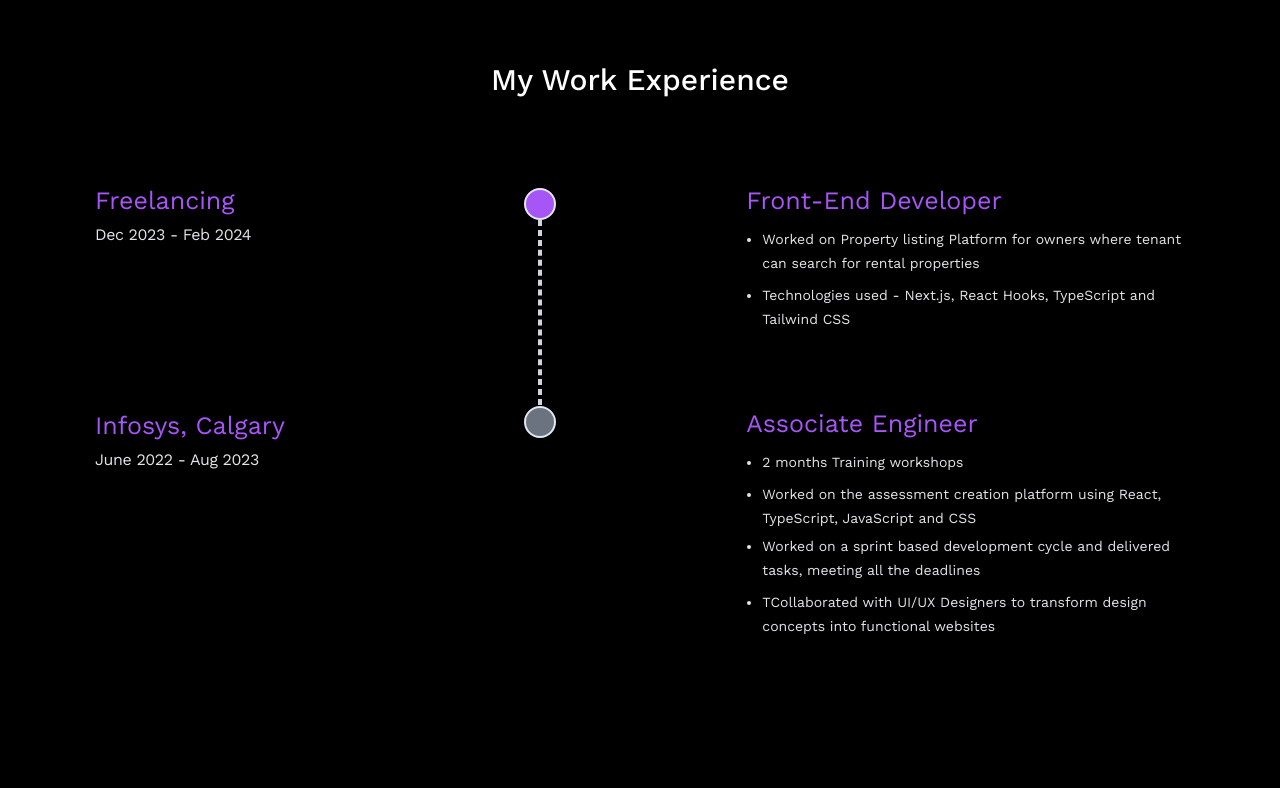
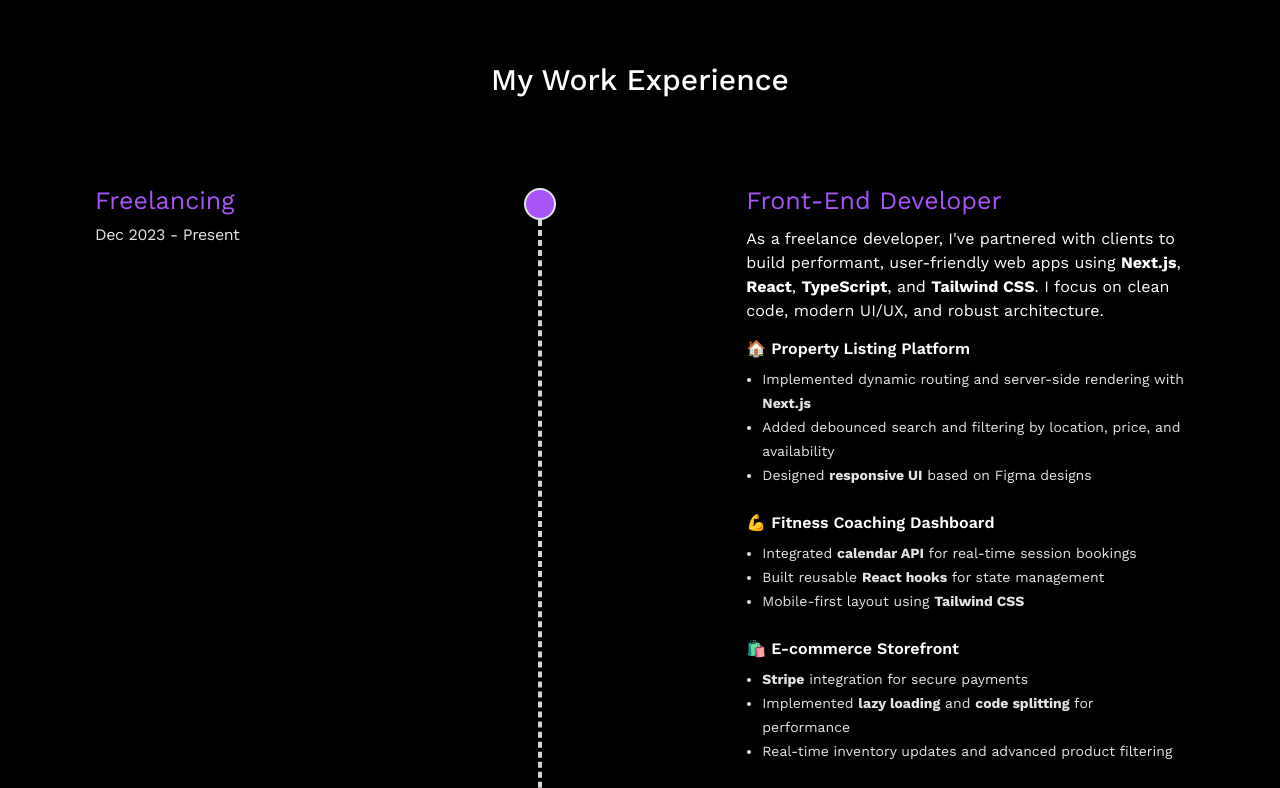
Before and after one commit to TusharBajaj05/MyPortfolio, a Next.js app: page / in a window 1280 px wide. Shown: the part 2000-2788 px from the top of the page. Built offline with nearby package versions, Linux system fonts and the light colour scheme.

Commit message:
changed the data in Work experience and few other edits

```diff
--- a/app/components/Footer.tsx
+++ b/app/components/Footer.tsx
@@ -1,6 +1,6 @@
 import { Copyright } from 'lucide-react';
 import { default as TB } from '../svg/logo.svg';
-
+import {Heart} from "lucide-react";
 
 export default function Footer(){
     return(
@@ -14,7 +14,7 @@ export default function Footer(){
                 <Copyright className='w-4 h-4' />
                 <span className='text-sm md:text-base'>2024</span>
                 <div className='bg-white h-3.5 w-[1px]' />
-                <h3 className='text-sm font-medium md:text-base'>Developed By Tushar Bajaj</h3>
+                <h3 className='flex text-sm font-medium md:text-base'>Tushar Bajaj. Made with&nbsp;<Heart color='red' fill='red' /> &nbsp;and lots of coffee</h3>
 
             </div>
         </div>
--- a/app/components/Work.tsx
+++ b/app/components/Work.tsx
@@ -35,10 +35,10 @@ export default function Work(){
                         Freelancing
                     </h3>
                     <p className="text-[#E3E4E6] text-base leading-4 font-normal mt-[14px] tracking-tight">
-                        Dec 2023 - Feb 2024
+                        Dec 2023 - Present
                     </p>
 
-                    <div className="lg:mt-[175px] xl:mt-[170px]">
+                    <div className="lg:mt-[1290px] xl:mt-[885px]">
                         <h3 className="text-purple-500 text-[25px] leading-[25px] font-normal">
                             Infosys, Calgary
                         </h3>
@@ -48,9 +48,9 @@ export default function Work(){
                     </div>
                 </motion.div>
 
-                <div className="text-center pb-16">
+                <div className="text-center pb-16 hidden lg:block">
                     <div className="h-8 w-8 rounded-full bg-purple-500 border-2"></div>
-                    <div className="border-gray-300 border-dashed border-2 h-[270px] inline-block -mb-[6px] sm:h-[205px] md:h-[240px] lg:h-[210px] xl:h-[185px]"></div>
+                    <div className="border-gray-300 border-dashed border-2 inline-block -mb-[6px] lg:h-[1800px] xl:h-[1260px]"></div>
                     <div className="h-8 w-8 rounded-full bg-gray-500 border-2"></div>
                 </div>
 
@@ -65,16 +65,102 @@ export default function Work(){
                         Freelancing
                     </h3>
                     <p className="text-[#E3E4E6] text-xs leading-3 mt-[10px] mb-5 tracking-tight lg:hidden">
-                        Dec 2023 - Feb 2024
+                        Dec 2023 - Present
                     </p>
 
                     <h3 className="text-purple-500 text-lg leading-[18px] md:text-[25px] md:leading-[25px]">
                         Front-End Developer
                     </h3>
-                    <ul className="mt-[14px] pl-4 list-disc text-[#E3E4E6] text-sm md:leading-6">
-                        <li className="mb-1 md:mb-2">Worked on Property listing Platform for owners where tenant can search for rental properties</li>
-                        <li>Technologies used  - Next.js, React Hooks, TypeScript and Tailwind CSS</li>
-                    </ul>
+                    <p className="mt-[14px] text-white">
+                        As a freelance developer, I&apos;ve partnered with clients to build performant, user-friendly web apps using <strong>Next.js</strong>, <strong>React</strong>, <strong>TypeScript</strong>, and <strong>Tailwind CSS</strong>. I focus on clean code, modern UI/UX, and robust architecture.
+                    </p>
+
+                    <div className="space-y-6 mt-[14px]">
+                        <div>
+                            <h1 className="text-white font-semibold">🏠 Property Listing Platform</h1>
+                            <ul className="text-[#E3E4E6] ml-4 mt-[6px] list-disc text-sm md:leading-6">
+                                <li>Implemented dynamic routing and server-side rendering with <strong>Next.js</strong></li>
+                                <li>Added debounced search and filtering by location, price, and availability</li>
+                                <li>Designed <strong>responsive UI</strong> based on Figma designs</li>
+                            </ul>
+                        </div>
+
+                        <div>
+                            <h1 className="text-white font-semibold">💪 Fitness Coaching Dashboard</h1>
+                            <ul className="text-[#E3E4E6] ml-4 mt-[6px] list-disc text-sm md:leading-6">
+                                <li>Integrated <strong>calendar API</strong> for real-time session bookings</li>
+                                <li>Built reusable <strong>React hooks</strong> for state management</li>
+                                <li>Mobile-first layout using <strong>Tailwind CSS</strong></li>
+                            </ul>
+                        </div>
+
+                        <div>
+                            <h1 className="text-white font-semibold">🛍️ E-commerce Storefront</h1>
+                            <ul className="text-[#E3E4E6] ml-4 mt-[6px] list-disc text-sm md:leading-6">
+                                <li><strong>Stripe</strong> integration for secure payments</li>
+                                <li>Implemented <strong>lazy loading</strong> and <strong>code splitting</strong> for performance</li>
+                                <li>Real-time inventory updates and advanced product filtering</li>
+                            </ul>
+                        </div>
+
+                        <div>
+                            <h1 className="text-white font-semibold">📝 Custom Blog CMS</h1>
+                            <ul className="text-[#E3E4E6] ml-4 mt-[6px] list-disc text-sm md:leading-6">
+                                <li>Integrated with <strong>Sanity.io</strong> for headless content management</li>
+                                <li>Implemented <strong>ISR</strong> for <strong>SEO</strong> and performance</li>
+                                <li>Enabled live preview and non-technical content editing</li>
+                            </ul>
+                        </div>
+
+                        <div>
+                            <h1 className="text-white font-semibold">💡 Key Contributions</h1>
+                            <ul className="text-[#E3E4E6] ml-4 mt-[6px] list-disc text-sm md:leading-6">
+                                <li><strong>JWT-based</strong> role-based access control (RBAC)</li>
+                                <li><strong>Lighthouse/DevTools</strong> audits improved load times up to 70%</li>
+                                <li><strong>REST</strong> & <strong>GraphQL</strong> integrations with <strong>React Query</strong> + <strong>Axios</strong></li>
+                                <li><strong>WCAG</strong> accessibility via <strong>semantic HTML</strong> & <strong>ARIA</strong> attributes</li>
+                            </ul>
+                        </div>
+                    </div>
+
+{/*
+                <ul className="mt-[6px] pl-4 list-disc text-[#E3E4E6] text-sm md:leading-6">
+                    <li className="mb-1 md:mb-2">
+                        Designed and developed multiple client-facing web applications using Next.js, React, TypeScript, and Tailwind CSS,
+focusing on performance, scalability, and clean UI/UX principles.
+                    </li>
+                    <li className="mb-1 md:mb-2">
+                        Built a property listing platform enabling landlords to post and manage listings, while tenants could filter properties by
+location, price, and availability. Implemented server-side rendering with dynamic routing and debounced search queries
+to improve response time and user engagement.
+                    </li>
+                    <li className="mb-1 md:mb-2">
+                        Created a fitness coaching dashboard for personal trainers to manage clients, sessions, and workout plans. Integrated
+calendar APIs and custom hook-based state management to sync session bookings in real-time.
+                    </li>
+                    <li className="mb-1 md:mb-2">
+                        Developed an e-commerce storefront featuring product filtering, real-time inventory updates, and Stripe integration
+for secure payments. Used lazy loading and route-level code splitting to keep performance optimal across mobile devices.– Implemented role-based access control (RBAC) using JWT and middleware in Next.js API routes to secure admin
+dashboards, client areas, and payment gateways.
+                    </li>
+                    <li className="mb-1 md:mb-2">
+                        Delivered a custom blog CMS using a headless CMS backend (Sanity), allowing non-technical users to manage content
+with live preview capabilities. Built reusable components and implemented ISR (Incremental Static Regeneration) for
+SEO and performance.
+                    </li>
+                    <li className="mb-1 md:mb-2">
+                        Worked with clients to translate Figma designs into responsive interfaces, ensuring cross-browser compatibility and WCAG
+accessibility standards using semantic HTML and ARIA attributes.
+                    </li>
+                    <li className="mb-1 md:mb-2">
+                        Performed performance audits and optimizations using Chrome DevTools and Lighthouse. Identified and resolved render
+blocking scripts, oversized images, and unoptimized bundle sizes—improving load time by up to 70%
+                    </li>
+                    <li className="mb-1 md:mb-2">
+                        Collaborated with backend developers to integrate REST and GraphQL APIs, handling edge cases like retries, caching,
+and optimistic UI updates using libraries like React Query and Axios.
+                    </li>
+                </ul> */}
 
                     <h3 className="text-purple-500 text-lg leading-[18px] mt-20 lg:hidden">
                         Infosys, Calgary
@@ -86,11 +172,31 @@ export default function Work(){
                     <h3 className="text-purple-500 text-lg leading-[18px] md:text-[25px] md:leading-[25px] lg:mt-[80px]">
                         Associate Engineer
                     </h3>
-                    <ul className="mt-[14px] pl-4 list-disc text-[#E3E4E6] text-sm md:leading-6">
-                        <li className="mb-1 md:mb-2">2 months Training workshops</li>
-                        <li>Worked on the assessment creation platform using React, TypeScript, JavaScript and CSS</li>
-                        <li className="my-1 md:mb-2">Worked on a sprint based development cycle and delivered tasks, meeting all the deadlines</li>
-                        <li>TCollaborated with UI/UX Designers to transform design concepts into functional websites</li>
+                    <p className="text-white mt-[14px]">
+                        Worked on an enterprise-grade internal assessment platform in a sprint-based team. Focused on performance, form logic, and UI precision.
+                    </p>
+                    {/* <h1 className="text-white font-semibold mt-[14px] text-5">
+                        Key Contributions:
+                    </h1> */}
+                    <ul className="mt-[6px] ml-4 list-disc text-[#E3E4E6] text-sm space-y-1 md:space-y-2 md:leading-6">
+                        <li>
+                            Developed dynamic quiz forms using <strong>React</strong> and <strong>custom hooks</strong>
+                        </li>
+                        <li>
+                            Reduced boilerplate by 45% through <strong>modular form logic</strong>
+                        </li>
+                        <li>
+                            Solved data rendering lag with <code>react-window</code> (60% faster loads)
+                        </li>
+                        <li>
+                            Built responsive, pixel-perfect UIs from Figma designs
+                        </li>
+                        <li>
+                            Reduced bundle size by 35% via <strong>lazy loading</strong> and <strong>dynamic imports</strong>
+                        </li>
+                        <li>
+                            Participated in SCRUM, code reviews, and paired sessions to enhance delivery quality
+                        </li>
                     </ul>
                 </motion.div>
             </div>
```
Also changed, not shown: app/components/Contact.tsx (+22 -13 lines), 1 other file (tests, documents, lock files or other folders).
